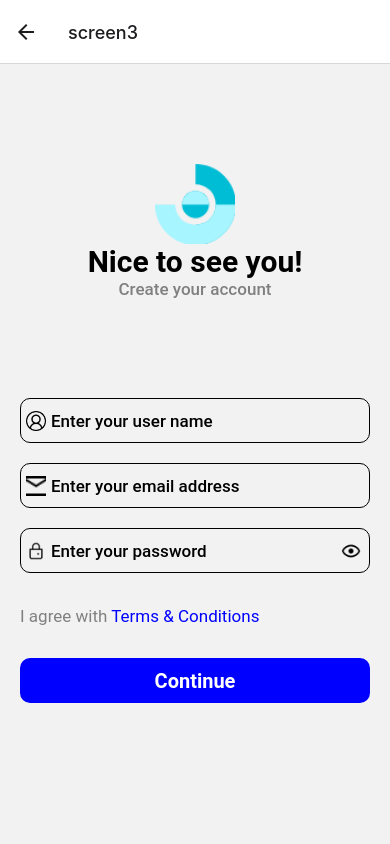
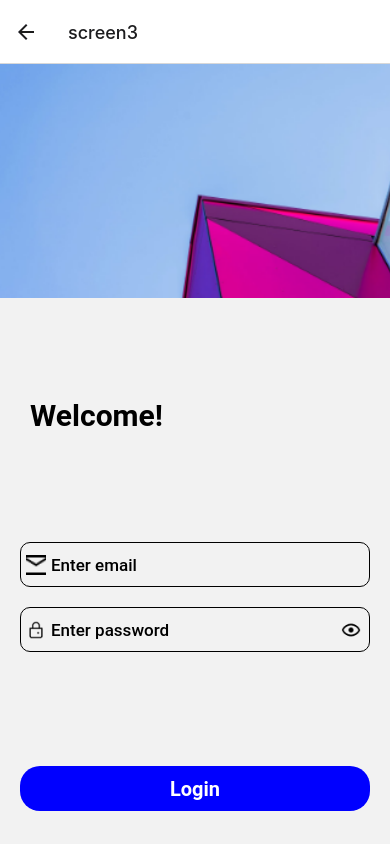
Before and after one commit to PhuongCuong/bai-gk, a React Native app: screen /screen3 in a window 390 px wide. Built offline with nearby package versions, Linux system fonts and the light colour scheme.

Commit message:
finish giao dien screen 3 cau 2

```diff
--- a/src/component/Screen_3.js
+++ b/src/component/Screen_3.js
@@ -2,48 +2,38 @@ import {Image, Pressable, Text, TextInput, View} from "react-native"
 
 const Screen_3 = () =>{
     return(
-        <View style={{flex:7,alignItems:"center"}}>
-            <View style={{flex:3,justifyContent:"center",alignItems:"center"}}>
-                <Image style={{width:80,height:80}} source={require('../../assets/DATA/Image 19.png')}/>
-                <Text style={{fontFamily:"Roboto",fontSize:30,fontWeight:"700",color:"black"}}>
-                    Nice to see you!
-                </Text>
-                <Text style={{fontFamily:"Roboto",fontSize:17,fontWeight:"500",color:"gray"}}>
-                    Create your account
-                </Text>
-
+        <View style={{flex:10}}>
+            <View style={{flex:3}}>
+            <Image style={{height:"100%",width:"100%"}} source={require("../../assets/DATA/Image 20.png")}/>
             </View>
-            <View style={{flex:4,width:350,alignItems:"center"}}>
-                <View style={{width:"100%",height:45,borderWidth:1,borderRadius:10,flexDirection:"row",alignItems:"center",marginBottom:10}}>
-                    <Image style={{marginLeft:5,width:20,height:20}} source={require("../../assets/DATA/codicon_account.png")}/>
+            <View style={{flex:7,borderRadius:20}}>
+                <View style={{flex:3,justifyContent:"center"}}>
+                    <Text style={{fontFamily:"Roboto",fontSize:30,fontWeight:"700",color:"black",margin:30}}>
+                        Welcome!
+                    </Text>
+                </View>
+                <View style={{flex:3,alignItems:"center"}}>
+                <View style={{width:350,height:45,borderWidth:1,borderRadius:10,flexDirection:"row",alignItems:"center",marginBottom:10,marginTop:10}}>
+                    <Image style={{marginLeft:5,width:20,height:20}} source={require("../../assets/DATA/Vector.png")}/>
                     <TextInput style={{width:300,height:43,marginLeft:5,outline:"none",fontFamily:"Roboto",fontSize:17,fontWeight:"500"}}
-                    placeholder="Enter your user name"
+                    placeholder="Enter email"
                     />
                 </View>
-                <View style={{width:"100%",height:45,borderWidth:1,borderRadius:10,flexDirection:"row",alignItems:"center",marginBottom:10,marginTop:10}}>
-                    <Image style={{marginLeft:5,width:20,height:20}} source={require("../../assets/DATA/Vector.png")}/>
-                    <TextInput style={{width:300,height:43,marginLeft:5,outline:"none",fontFamily:"Roboto",fontSize:17,fontWeight:"500"}}
-                    placeholder="Enter your email address"
-                    />
-                </View>
-                <View style={{width:"100%",height:45,borderWidth:1,borderRadius:10,flexDirection:"row",alignItems:"center",marginBottom:10,marginTop:10}}>
+                <View style={{width:350,height:45,borderWidth:1,borderRadius:10,flexDirection:"row",alignItems:"center",marginBottom:10,marginTop:10}}>
                     <Image style={{marginLeft:5,width:20,height:20}} source={require("../../assets/DATA/lock.png")}/>
                     <TextInput secureTextEntry={true} style={{width:290,height:43,marginLeft:5,outline:"none",fontFamily:"Roboto",fontSize:17,fontWeight:"500"}}
-                    placeholder="Enter your password"
+                    placeholder="Enter password"
                     />
                     <Image style={{marginRight:5,width:20,height:20}} source={require("../../assets/DATA/eye.png")}/>
                 </View>
-                <View style={{width:"100%",height:45,flexDirection:"row",alignItems:"center",marginBottom:10,marginTop:10}}>
-                    <Text style={{fontFamily:"Roboto",fontSize:17,color:"gray"}}>
-                        I agree with
-                        <Text style={{fontFamily:"Roboto",fontSize:17,color:"blue"}}> Terms & Conditions</Text>
-                    </Text>
                 </View>
-                <Pressable style={{width:"100%",height:45,flexDirection:"row",alignItems:"center",marginBottom:10,marginTop:10,justifyContent:"center",backgroundColor:"blue",borderRadius:10}}>
-                    <Text style={{fontFamily:"Roboto",fontSize:20,fontWeight:"700",color:"white"}}>
-                        Continue
-                    </Text>
-                </Pressable>
+                <View style={{flex:1,alignItems:"center"}}>
+                    <Pressable style={{width:350,height:45,backgroundColor:"blue",borderRadius:20,justifyContent:"center",alignItems:"center"}}>
+                        <Text style={{fontFamily:"Roboto",fontSize:20,fontWeight:"700",color:"white"}}>
+                            Login
+                        </Text>
+                    </Pressable>
+                </View>
             </View>
         </View>
     )
```
